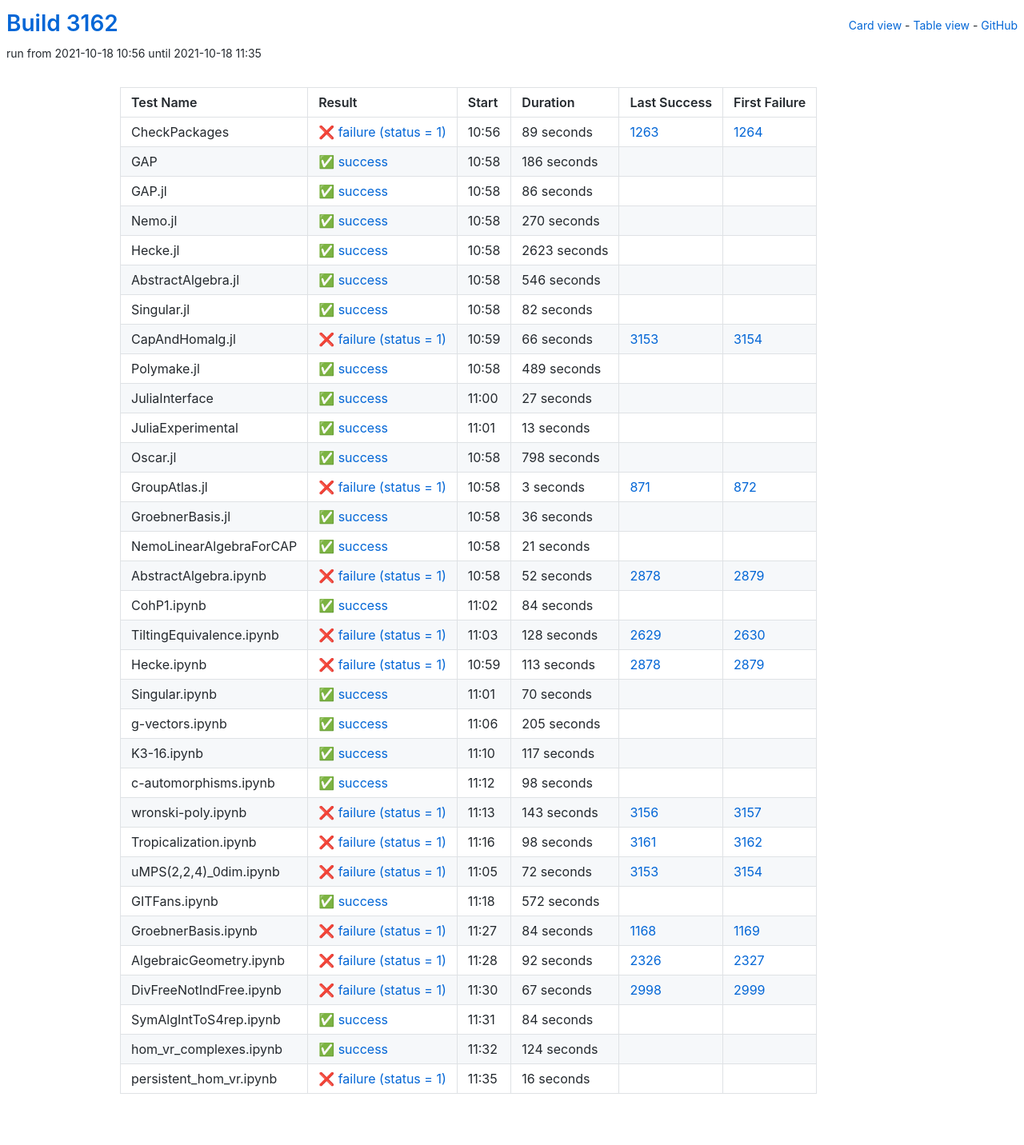
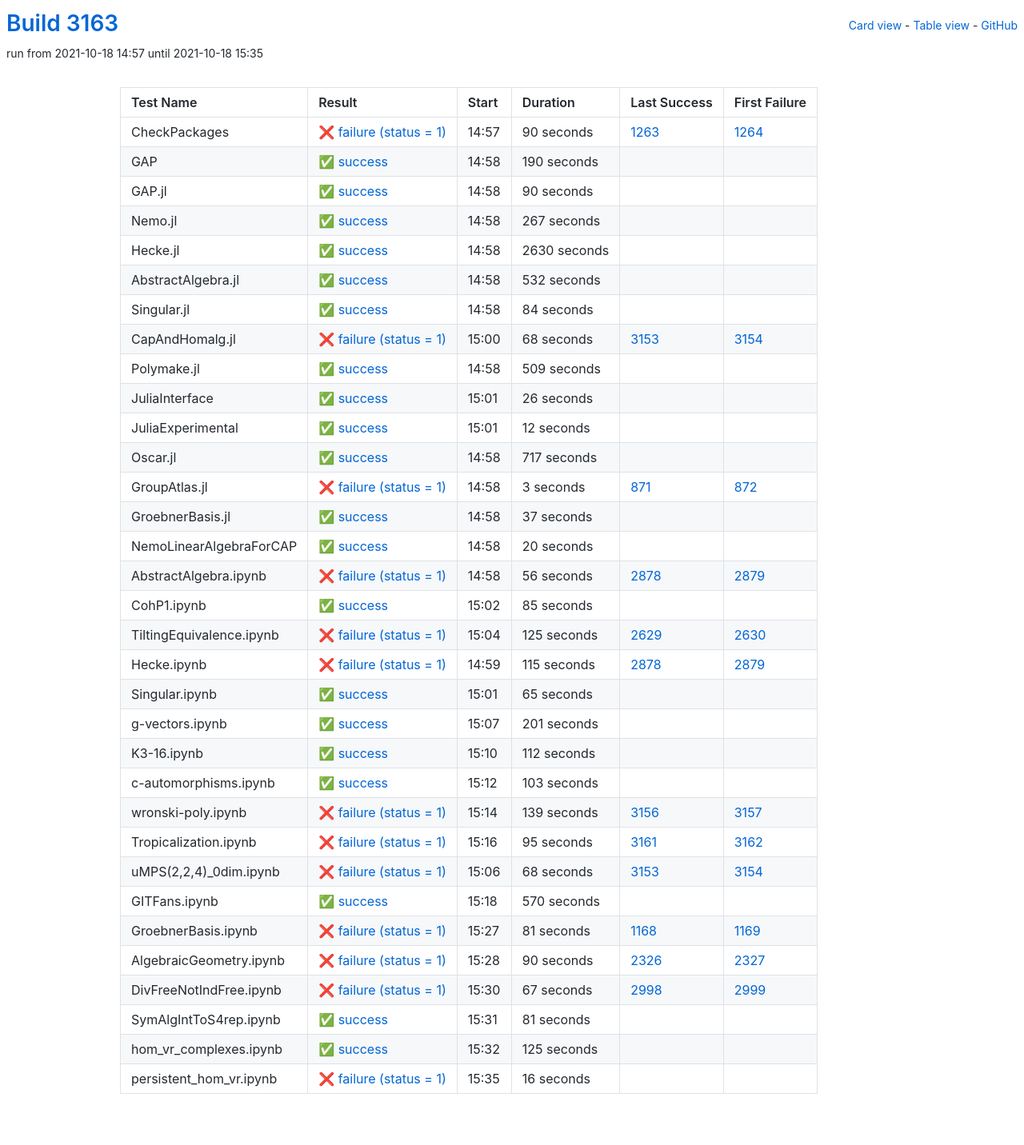
Before and after one commit to oscar-system/oscar-ci-status-stable, a Jekyll site: the page built from table.html, in a window 1280 px wide. Shown: the whole page at 80% size. Built offline with Jekyll 4.4.1, drawn with Linux system fonts in a browser that asks for light colours.

Commit message:
Build #3163

```diff
--- a/_data/ci.yml
+++ b/_data/ci.yml
@@ -1,6 +1,6 @@
 ---
-build: 3162
-build_url: https://oscarci.mathematik.uni-kl.de/job/oscar-stable/3162/
+build: 3163
+build_url: https://oscarci.mathematik.uni-kl.de/job/oscar-stable/3163/
 job: oscar-stable
 organization: oscar-system
 repo: oscar-ci-status-stable
@@ -8,152 +8,152 @@ repourl: https://github.com/oscar-system/oscar-ci-status-stable
 tests:
 - name: CheckPackages
   id: checkpackages
-  log: https://oscarci.mathematik.uni-kl.de/job/oscar-stable/3162/artifact/logs/build-3162/CheckPackages.log
-  start: 2021-10-18 10:56
+  log: https://oscarci.mathematik.uni-kl.de/job/oscar-stable/3163/artifact/logs/build-3163/CheckPackages.log
+  start: 2021-10-18 14:57
   success: false
   exitcode: 1
   status: failure
-  duration: 89
+  duration: 90
   last_success: 1263
   last_success_url: https://oscarci.mathematik.uni-kl.de/job/oscar-stable/1263/
   first_failure: 1264
   first_failure_url: https://oscarci.mathematik.uni-kl.de/job/oscar-stable/1264/
 - name: GAP
   id: gap
-  log: https://oscarci.mathematik.uni-kl.de/job/oscar-stable/3162/artifact/logs/build-3162/GAP.log
-  start: 2021-10-18 10:58
+  log: https://oscarci.mathematik.uni-kl.de/job/oscar-stable/3163/artifact/logs/build-3163/GAP.log
+  start: 2021-10-18 14:58
   success: true
   exitcode: 0
   status: success
-  duration: 186
+  duration: 190
   last_success: false
   last_success_url:
   first_failure: false
   first_failure_url:
 - name: GAP.jl
   id: gap-jl
-  log: https://oscarci.mathematik.uni-kl.de/job/oscar-stable/3162/artifact/logs/build-3162/GAP.jl.log
-  start: 2021-10-18 10:58
+  log: https://oscarci.mathematik.uni-kl.de/job/oscar-stable/3163/artifact/logs/build-3163/GAP.jl.log
+  start: 2021-10-18 14:58
   success: true
   exitcode: 0
   status: success
-  duration: 86
+  duration: 90
   last_success: false
   last_success_url:
   first_failure: false
   first_failure_url:
 - name: Nemo.jl
   id: nemo-jl
-  log: https://oscarci.mathematik.uni-kl.de/job/oscar-stable/3162/artifact/logs/build-3162/Nemo.jl.log
-  start: 2021-10-18 10:58
+  log: https://oscarci.mathematik.uni-kl.de/job/oscar-stable/3163/artifact/logs/build-3163/Nemo.jl.log
+  start: 2021-10-18 14:58
   success: true
   exitcode: 0
   status: success
-  duration: 270
+  duration: 267
   last_success: false
   last_success_url:
   first_failure: false
   first_failure_url:
 - name: Hecke.jl
   id: hecke-jl
-  log: https://oscarci.mathematik.uni-kl.de/job/oscar-stable/3162/artifact/logs/build-3162/Hecke.jl.log
-  start: 2021-10-18 10:58
+  log: https://oscarci.mathematik.uni-kl.de/job/oscar-stable/3163/artifact/logs/build-3163/Hecke.jl.log
+  start: 2021-10-18 14:58
   success: true
   exitcode: 0
   status: success
-  duration: 2623
+  duration: 2630
   last_success: false
   last_success_url:
   first_failure: false
   first_failure_url:
 - name: AbstractAlgebra.jl
   id: abstractalgebra-jl
-  log: https://oscarci.mathematik.uni-kl.de/job/oscar-stable/3162/artifact/logs/build-3162/AbstractAlgebra.jl.log
-  start: 2021-10-18 10:58
+  log: https://oscarci.mathematik.uni-kl.de/job/oscar-stable/3163/artifact/logs/build-3163/AbstractAlgebra.jl.log
+  start: 2021-10-18 14:58
   success: true
   exitcode: 0
   status: success
-  duration: 546
+  duration: 532
   last_success: false
   last_success_url:
   first_failure: false
   first_failure_url:
 - name: Singular.jl
   id: singular-jl
-  log: https://oscarci.mathematik.uni-kl.de/job/oscar-stable/3162/artifact/logs/build-3162/Singular.jl.log
-  start: 2021-10-18 10:58
+  log: https://oscarci.mathematik.uni-kl.de/job/oscar-stable/3163/artifact/logs/build-3163/Singular.jl.log
+  start: 2021-10-18 14:58
   success: true
   exitcode: 0
   status: success
-  duration: 82
+  duration: 84
   last_success: false
   last_success_url:
   first_failure: false
   first_failure_url:
 - name: CapAndHomalg.jl
   id: capandhomalg-jl
-  log: https://oscarci.mathematik.uni-kl.de/job/oscar-stable/3162/artifact/logs/build-3162/CapAndHomalg.jl.log
-  start: 2021-10-18 10:59
+  log: https://oscarci.mathematik.uni-kl.de/job/oscar-stable/3163/artifact/logs/build-3163/CapAndHomalg.jl.log
+  start: 2021-10-18 15:00
   success: false
   exitcode: 1
   status: failure
-  duration: 66
+  duration: 68
   last_success: 3153
   last_success_url: https://oscarci.mathematik.uni-kl.de/job/oscar-stable/3153/
   first_failure: 3154
   first_failure_url: https://oscarci.mathematik.uni-kl.de/job/oscar-stable/3154/
 - name: Polymake.jl
   id: polymake-jl
-  log: https://oscarci.mathematik.uni-kl.de/job/oscar-stable/3162/artifact/logs/build-3162/Polymake.jl.log
-  start: 2021-10-18 10:58
+  log: https://oscarci.mathematik.uni-kl.de/job/oscar-stable/3163/artifact/logs/build-3163/Polymake.jl.log
+  start: 2021-10-18 14:58
   success: true
   exitcode: 0
   status: success
-  duration: 489
+  duration: 509
   last_success: false
   last_success_url:
   first_failure: false
   first_failure_url:
 - name: JuliaInterface
   id: juliainterface
-  log: https://oscarci.mathematik.uni-kl.de/job/oscar-stable/3162/artifact/logs/build-3162/JuliaInterface.log
-  start: 2021-10-18 11:00
+  log: https://oscarci.mathematik.uni-kl.de/job/oscar-stable/3163/artifact/logs/build-3163/JuliaInterface.log
+  start: 2021-10-18 15:01
   success: true
   exitcode: 0
   status: success
-  duration: 27
+  duration: 26
   last_success: false
   last_success_url:
   first_failure: false
   first_failure_url:
 - name: JuliaExperimental
   id: juliaexperimental
-  log: https://oscarci.mathematik.uni-kl.de/job/oscar-stable/3162/artifact/logs/build-3162/JuliaExperimental.log
-  start: 2021-10-18 11:01
+  log: https://oscarci.mathematik.uni-kl.de/job/oscar-stable/3163/artifact/logs/build-3163/JuliaExperimental.log
+  start: 2021-10-18 15:01
   success: true
   exitcode: 0
   status: success
-  duration: 13
+  duration: 12
   last_success: false
   last_success_url:
   first_failure: false
   first_failure_url:
 - name: Oscar.jl
   id: oscar-jl
-  log: https://oscarci.mathematik.uni-kl.de/job/oscar-stable/3162/artifact/logs/build-3162/Oscar.jl.log
-  start: 2021-10-18 10:58
+  log: https://oscarci.mathematik.uni-kl.de/job/oscar-stable/3163/artifact/logs/build-3163/Oscar.jl.log
+  start: 2021-10-18 14:58
   success: true
   exitcode: 0
   status: success
-  duration: 798
+  duration: 717
   last_success: false
   last_success_url:
   first_failure: false
   first_failure_url:
 - name: GroupAtlas.jl
   id: groupatlas-jl
-  log: https://oscarci.mathematik.uni-kl.de/job/oscar-stable/3162/artifact/logs/build-3162/GroupAtlas.jl.log
-  start: 2021-10-18 10:58
+  log: https://oscarci.mathematik.uni-kl.de/job/oscar-stable/3163/artifact/logs/build-3163/GroupAtlas.jl.log
+  start: 2021-10-18 14:58
   success: false
   exitcode: 1
   status: failure
@@ -164,200 +164,200 @@ tests:
   first_failure_url: https://oscarci.mathematik.uni-kl.de/job/oscar-stable/872/
 - name: GroebnerBasis.jl
   id: groebnerbasis-jl
-  log: https://oscarci.mathematik.uni-kl.de/job/oscar-stable/3162/artifact/logs/build-3162/GroebnerBasis.jl.log
-  start: 2021-10-18 10:58
+  log: https://oscarci.mathematik.uni-kl.de/job/oscar-stable/3163/artifact/logs/build-3163/GroebnerBasis.jl.log
+  start: 2021-10-18 14:58
   success: true
   exitcode: 0
   status: success
-  duration: 36
+  duration: 37
   last_success: false
   last_success_url:
   first_failure: false
   first_failure_url:
 - name: NemoLinearAlgebraForCAP
   id: nemolinearalgebraforcap
-  log: https://oscarci.mathematik.uni-kl.de/job/oscar-stable/3162/artifact/logs/build-3162/NemoLinearAlgebraForCAP.log
-  start: 2021-10-18 10:58
+  log: https://oscarci.mathematik.uni-kl.de/job/oscar-stable/3163/artifact/logs/build-3163/NemoLinearAlgebraForCAP.log
+  start: 2021-10-18 14:58
   success: true
   exitcode: 0
   status: success
-  duration: 21
+  duration: 20
   last_success: false
   last_success_url:
   first_failure: false
   first_failure_url:
 - name: AbstractAlgebra.ipynb
   id: abstractalgebra-ipynb
-  log: https://oscarci.mathematik.uni-kl.de/job/oscar-stable/3162/artifact/logs/build-3162/AbstractAlgebra.ipynb.log
-  start: 2021-10-18 10:58
+  log: https://oscarci.mathematik.uni-kl.de/job/oscar-stable/3163/artifact/logs/build-3163/AbstractAlgebra.ipynb.log
+  start: 2021-10-18 14:58
   success: false
   exitcode: 1
   status: failure
-  duration: 52
+  duration: 56
   last_success: 2878
   last_success_url: https://oscarci.mathematik.uni-kl.de/job/oscar-stable/2878/
   first_failure: 2879
   first_failure_url: https://oscarci.mathematik.uni-kl.de/job/oscar-stable/2879/
 - name: CohP1.ipynb
   id: cohp1-ipynb
-  log: https://oscarci.mathematik.uni-kl.de/job/oscar-stable/3162/artifact/logs/build-3162/CohP1.ipynb.log
-  start: 2021-10-18 11:02
+  log: https://oscarci.mathematik.uni-kl.de/job/oscar-stable/3163/artifact/logs/build-3163/CohP1.ipynb.log
+  start: 2021-10-18 15:02
   success: true
   exitcode: 0
   status: success
-  duration: 84
+  duration: 85
   last_success: false
   last_success_url:
   first_failure: false
   first_failure_url:
 - name: TiltingEquivalence.ipynb
   id: tiltingequivalence-ipynb
-  log: https://oscarci.mathematik.uni-kl.de/job/oscar-stable/3162/artifact/logs/build-3162/TiltingEquivalence.ipynb.log
-  start: 2021-10-18 11:03
+  log: https://oscarci.mathematik.uni-kl.de/job/oscar-stable/3163/artifact/logs/build-3163/TiltingEquivalence.ipynb.log
+  start: 2021-10-18 15:04
   success: false
   exitcode: 1
   status: failure
-  duration: 128
+  duration: 125
   last_success: 2629
   last_success_url: https://oscarci.mathematik.uni-kl.de/job/oscar-stable/2629/
   first_failure: 2630
   first_failure_url: https://oscarci.mathematik.uni-kl.de/job/oscar-stable/2630/
 - name: Hecke.ipynb
   id: hecke-ipynb
-  log: https://oscarci.mathematik.uni-kl.de/job/oscar-stable/3162/artifact/logs/build-3162/Hecke.ipynb.log
-  start: 2021-10-18 10:59
+  log: https://oscarci.mathematik.uni-kl.de/job/oscar-stable/3163/artifact/logs/build-3163/Hecke.ipynb.log
+  start: 2021-10-18 14:59
   success: false
   exitcode: 1
   status: failure
-  duration: 113
+  duration: 115
   last_success: 2878
   last_success_url: https://oscarci.mathematik.uni-kl.de/job/oscar-stable/2878/
   first_failure: 2879
   first_failure_url: https://oscarci.mathematik.uni-kl.de/job/oscar-stable/2879/
 - name: Singular.ipynb
   id: singular-ipynb
-  log: https://oscarci.mathematik.uni-kl.de/job/oscar-stable/3162/artifact/logs/build-3162/Singular.ipynb.log
-  start: 2021-10-18 11:01
+  log: https://oscarci.mathematik.uni-kl.de/job/oscar-stable/3163/artifact/logs/build-3163/Singular.ipynb.log
+  start: 2021-10-18 15:01
   success: true
   exitcode: 0
   status: success
-  duration: 70
+  duration: 65
   last_success: false
   last_success_url:
   first_failure: false
   first_failure_url:
 - name: g-vectors.ipynb
   id: g-vectors-ipynb
-  log: https://oscarci.mathematik.uni-kl.de/job/oscar-stable/3162/artifact/logs/build-3162/g-vectors.ipynb.log
-  start: 2021-10-18 11:06
+  log: https://oscarci.mathematik.uni-kl.de/job/oscar-stable/3163/artifact/logs/build-3163/g-vectors.ipynb.log
+  start: 2021-10-18 15:07
   success: true
   exitcode: 0
   status: success
-  duration: 205
+  duration: 201
   last_success: false
   last_success_url:
   first_failure: false
   first_failure_url:
 - name: K3-16.ipynb
   id: k3-16-ipynb
-  log: https://oscarci.mathematik.uni-kl.de/job/oscar-stable/3162/artifact/logs/build-3162/K3-16.ipynb.log
-  start: 2021-10-18 11:10
+  log: https://oscarci.mathematik.uni-kl.de/job/oscar-stable/3163/artifact/logs/build-3163/K3-16.ipynb.log
+  start: 2021-10-18 15:10
   success: true
   exitcode: 0
   status: success
-  duration: 117
+  duration: 112
   last_success: false
   last_success_url:
   first_failure: false
   first_failure_url:
 - name: c-automorphisms.ipynb
   id: c-automorphisms-ipynb
-  log: https://oscarci.mathematik.uni-kl.de/job/oscar-stable/3162/artifact/logs/build-3162/c-automorphisms.ipynb.log
-  start: 2021-10-18 11:12
+  log: https://oscarci.mathematik.uni-kl.de/job/oscar-stable/3163/artifact/logs/build-3163/c-automorphisms.ipynb.log
+  start: 2021-10-18 15:12
   success: true
   exitcode: 0
   status: success
-  duration: 98
+  duration: 103
   last_success: false
   last_success_url:
   first_failure: false
   first_failure_url:
 - name: wronski-poly.ipynb
   id: wronski-poly-ipynb
-  log: https://oscarci.mathematik.uni-kl.de/job/oscar-stable/3162/artifact/logs/build-3162/wronski-poly.ipynb.log
-  start: 2021-10-18 11:13
+  log: https://oscarci.mathematik.uni-kl.de/job/oscar-stable/3163/artifact/logs/build-3163/wronski-poly.ipynb.log
+  start: 2021-10-18 15:14
   success: false
   exitcode: 1
   status: failure
-  duration: 143
+  duration: 139
   last_success: 3156
   last_success_url: https://oscarci.mathematik.uni-kl.de/job/oscar-stable/3156/
   first_failure: 3157
   first_failure_url: https://oscarci.mathematik.uni-kl.de/job/oscar-stable/3157/
 - name: Tropicalization.ipynb
   id: tropicalization-ipynb
-  log: https://oscarci.mathematik.uni-kl.de/job/oscar-stable/3162/artifact/logs/build-3162/Tropicalization.ipynb.log
-  start: 2021-10-18 11:16
+  log: https://oscarci.mathematik.uni-kl.de/job/oscar-stable/3163/artifact/logs/build-3163/Tropicalization.ipynb.log
+  start: 2021-10-18 15:16
   success: false
   exitcode: 1
   status: failure
-  duration: 98
+  duration: 95
   last_success: 3161
   last_success_url: https://oscarci.mathematik.uni-kl.de/job/oscar-stable/3161/
   first_failure: 3162
   first_failure_url: https://oscarci.mathematik.uni-kl.de/job/oscar-stable/3162/
 - name: uMPS(2,2,4)_0dim.ipynb
   id: umps-2-2-4-0dim-ipynb
-  log: https://oscarci.mathematik.uni-kl.de/job/oscar-stable/3162/artifact/logs/build-3162/uMPS-2-2-4-_0dim.ipynb.log
-  start: 2021-10-18 11:05
+  log: https://oscarci.mathematik.uni-kl.de/job/oscar-stable/3163/artifact/logs/build-3163/uMPS-2-2-4-_0dim.ipynb.log
+  start: 2021-10-18 15:06
   success: false
   exitcode: 1
   status: failure
-  duration: 72
+  duration: 68
   last_success: 3153
   last_success_url: https://oscarci.mathematik.uni-kl.de/job/oscar-stable/3153/
   first_failure: 3154
   first_failure_url: https://oscarci.mathematik.uni-kl.de/job/oscar-stable/3154/
 - name: GITFans.ipynb
   id: gitfans-ipynb
-  log: https://oscarci.mathematik.uni-kl.de/job/oscar-stable/3162/artifact/logs/build-3162/GITFans.ipynb.log
-  start: 2021-10-18 11:18
+  log: https://oscarci.mathematik.uni-kl.de/job/oscar-stable/3163/artifact/logs/build-3163/GITFans.ipynb.log
+  start: 2021-10-18 15:18
   success: true
   exitcode: 0
   status: success
-  duration: 572
+  duration: 570
   last_success: false
   last_success_url:
   first_failure: false
   first_failure_url:
 - name: GroebnerBasis.ipynb
   id: groebnerbasis-ipynb
-  log: https://oscarci.mathematik.uni-kl.de/job/oscar-stable/3162/artifact/logs/build-3162/GroebnerBasis.ipynb.log
-  start: 2021-10-18 11:27
+  log: https://oscarci.mathematik.uni-kl.de/job/oscar-stable/3163/artifact/logs/build-3163/GroebnerBasis.ipynb.log
+  start: 2021-10-18 15:27
   success: false
   exitcode: 1
   status: failure
-  duration: 84
+  duration: 81
   last_success: 1168
   last_success_url: https://oscarci.mathematik.uni-kl.de/job/oscar-stable/1168/
   first_failure: 1169
   first_failure_url: https://oscarci.mathematik.uni-kl.de/job/oscar-stable/1169/
 - name: AlgebraicGeometry.ipynb
   id: algebraicgeometry-ipynb
-  log: https://oscarci.mathematik.uni-kl.de/job/oscar-stable/3162/artifact/logs/build-3162/AlgebraicGeometry.ipynb.log
-  start: 2021-10-18 11:28
+  log: https://oscarci.mathematik.uni-kl.de/job/oscar-stable/3163/artifact/logs/build-3163/AlgebraicGeometry.ipynb.log
+  start: 2021-10-18 15:28
   success: false
   exitcode: 1
   status: failure
-  duration: 92
+  duration: 90
   last_success: 2326
   last_success_url: https://oscarci.mathematik.uni-kl.de/job/oscar-stable/2326/
   first_failure: 2327
   first_failure_url: https://oscarci.mathematik.uni-kl.de/job/oscar-stable/2327/
 - name: DivFreeNotIndFree.ipynb
   id: divfreenotindfree-ipynb
-  log: https://oscarci.mathematik.uni-kl.de/job/oscar-stable/3162/artifact/logs/build-3162/DivFreeNotIndFree.ipynb.log
-  start: 2021-10-18 11:30
+  log: https://oscarci.mathematik.uni-kl.de/job/oscar-stable/3163/artifact/logs/build-3163/DivFreeNotIndFree.ipynb.log
+  start: 2021-10-18 15:30
   success: false
   exitcode: 1
   status: failure
@@ -368,32 +368,32 @@ tests:
   first_failure_url: https://oscarci.mathematik.uni-kl.de/job/oscar-stable/2999/
 - name: SymAlgIntToS4rep.ipynb
   id: symalginttos4rep-ipynb
-  log: https://oscarci.mathematik.uni-kl.de/job/oscar-stable/3162/artifact/logs/build-3162/SymAlgIntToS4rep.ipynb.log
-  start: 2021-10-18 11:31
+  log: https://oscarci.mathematik.uni-kl.de/job/oscar-stable/3163/artifact/logs/build-3163/SymAlgIntToS4rep.ipynb.log
+  start: 2021-10-18 15:31
   success: true
   exitcode: 0
   status: success
-  duration: 84
+  duration: 81
   last_success: false
   last_success_url:
   first_failure: false
   first_failure_url:
 - name: hom_vr_complexes.ipynb
   id: hom-vr-complexes-ipynb
-  log: https://oscarci.mathematik.uni-kl.de/job/oscar-stable/3162/artifact/logs/build-3162/hom_vr_complexes.ipynb.log
-  start: 2021-10-18 11:32
+  log: https://oscarci.mathematik.uni-kl.de/job/oscar-stable/3163/artifact/logs/build-3163/hom_vr_complexes.ipynb.log
+  start: 2021-10-18 15:32
   success: true
   exitcode: 0
   status: success
-  duration: 124
+  duration: 125
   last_success: false
   last_success_url:
   first_failure: false
   first_failure_url:
 - name: persistent_hom_vr.ipynb
   id: persistent-hom-vr-ipynb
-  log: https://oscarci.mathematik.uni-kl.de/job/oscar-stable/3162/artifact/logs/build-3162/persistent_hom_vr.ipynb.log
-  start: 2021-10-18 11:35
+  log: https://oscarci.mathematik.uni-kl.de/job/oscar-stable/3163/artifact/logs/build-3163/persistent_hom_vr.ipynb.log
+  start: 2021-10-18 15:35
   success: false
   exitcode: 1
   status: failure
```
Also changed, not shown: README.md.
